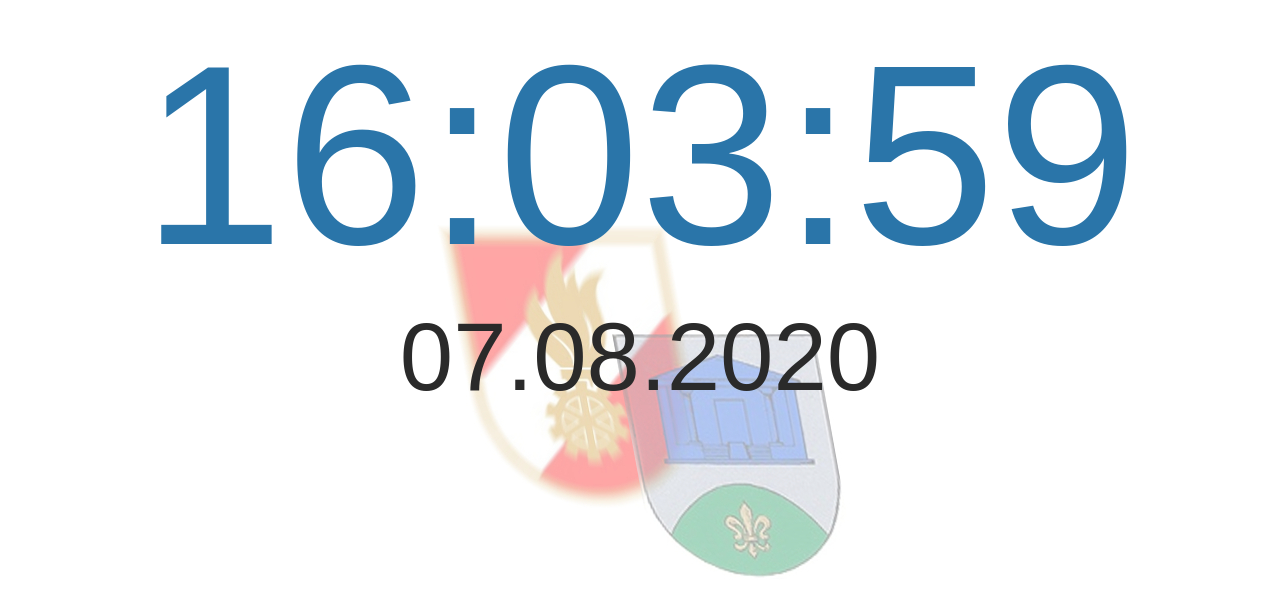
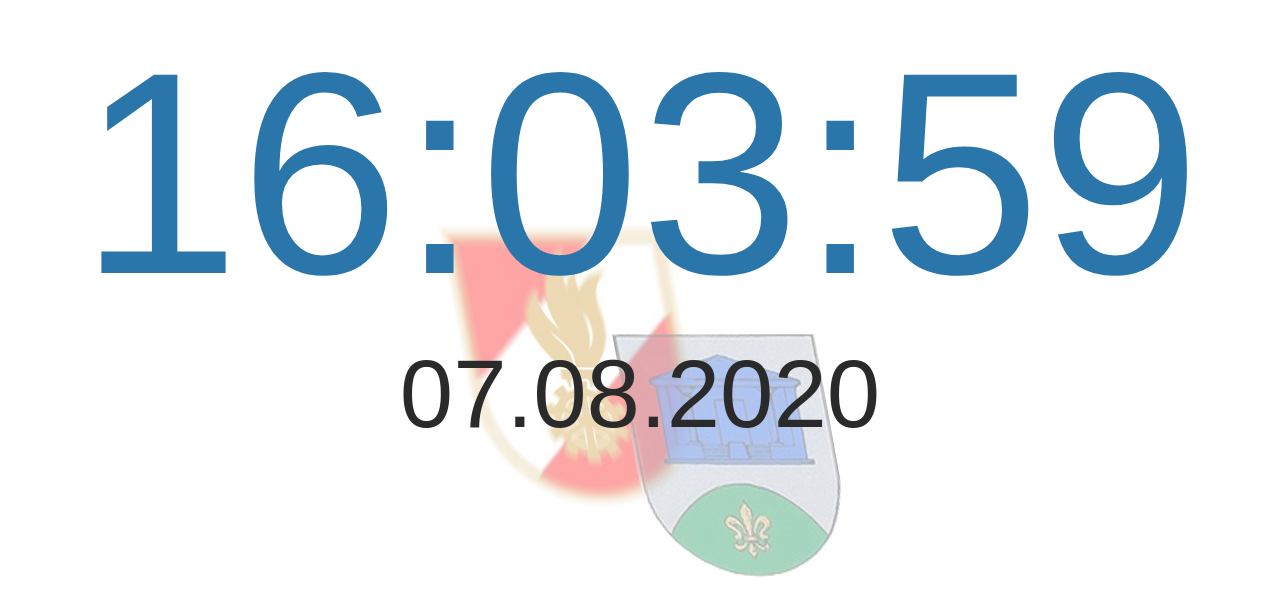
Before and after one commit to swathm/swathm.github.io, a plain HTML site: page index.html in a window 1280 px wide. Drawn offline with Linux system fonts and the light colour scheme.

Commit message:
bigger date2

```diff
--- a/index.html
+++ b/index.html
@@ -6,7 +6,7 @@
   <title>Testpage</title>
 <style>
 #uhr {
-  font-size: 16em;
+  font-size: 18em;
   font-family: Arial, Helvetica, sans-serif;
   color: #2A75A9;
 }
```
